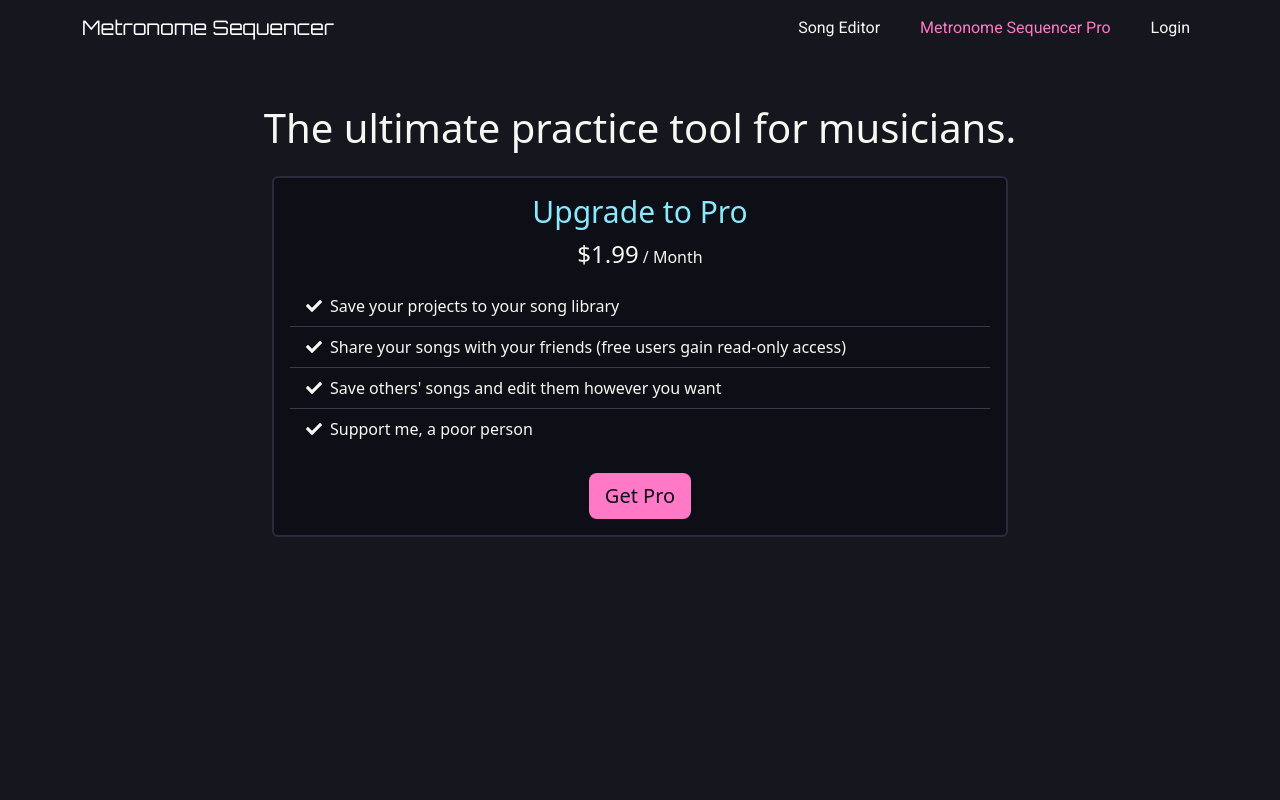
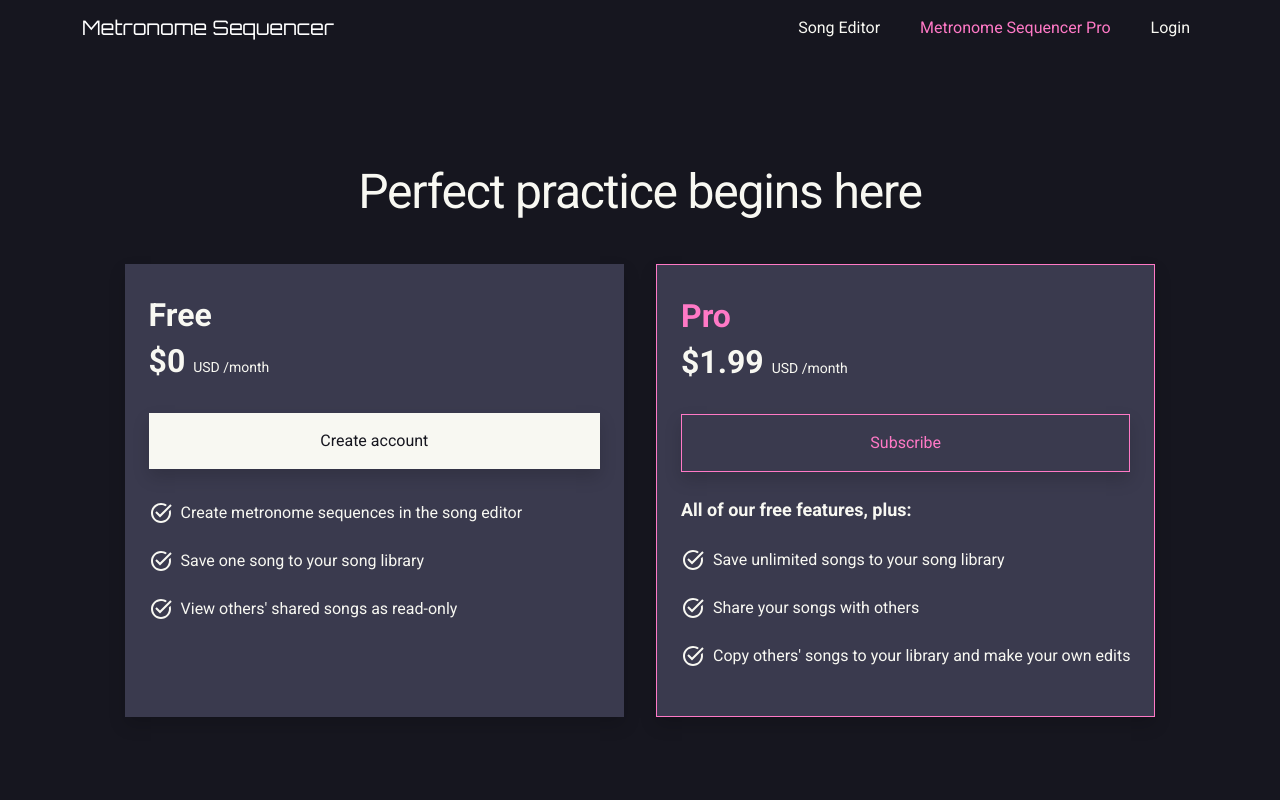
Before and after one commit to oceanhillman/metronome-sequencer, a Next.js app: page /get-pro in a window 1280 px wide. Shown: the top 800 px of the page. Built offline with nearby package versions, Linux system fonts and the light colour scheme; no server answers.

Commit message:
Update pro features page design

```diff
--- a/src/app/get-pro/GetPro.jsx
+++ b/src/app/get-pro/GetPro.jsx
@@ -1,7 +1,7 @@
 'use client';
 import { useState, useEffect } from 'react';
 import { useUser } from '@auth0/nextjs-auth0/client';
-import { Container, Row, Col, Card, Button, ListGroup } from 'react-bootstrap';
+import Image from 'next/image';
 import { FaCheck } from 'react-icons/fa';
 import { isSubscribed } from '@lib/api';
 
@@ -9,23 +9,24 @@ const GetPro = () => {
     const { user, error: authError, isLoading } = useUser();
     const [subscribed, setSubscribed] = useState(false);
 
-    useEffect(() => {
-        if (isLoading || !user) {
-            setSubscribed(false);
-        } else if (user) {
-            async function getSubscriptionStatus() {
-                const subscriptionStatus = await isSubscribed(user.email);
-                setSubscribed(subscriptionStatus);
-            }
 
-            getSubscriptionStatus();
-        }
-    }, [user, isLoading]);
+
+    const CheckIcon = (props) => (
+        <svg
+          xmlns="http://www.w3.org/2000/svg"
+          viewBox="0 0 24 24"
+          width="24px"
+          height="24px"
+          fill="currentColor" // Inherits text color
+          className={props.className}
+        >
+          <path d="M 12 2 C 6.486 2 2 6.486 2 12 C 2 17.514 6.486 22 12 22 C 17.514 22 22 17.514 22 12 C 22 10.874 21.803984 9.7942031 21.458984 8.7832031 L 19.839844 10.402344 C 19.944844 10.918344 20 11.453 20 12 C 20 16.411 16.411 20 12 20 C 7.589 20 4 16.411 4 12 C 4 7.589 7.589 4 12 4 C 13.633 4 15.151922 4.4938906 16.419922 5.3378906 L 17.851562 3.90625 C 16.203562 2.71225 14.185 2 12 2 z M 21.292969 3.2929688 L 11 13.585938 L 7.7070312 10.292969 L 6.2929688 11.707031 L 11 16.414062 L 22.707031 4.7070312 L 21.292969 3.2929688 z"/>
+        </svg>
+      );
 
 
     const handleCheckout = async () => {
         if (!user) {
-            // If user is not authenticated, redirect to login
             window.location.href = '/api/auth/login';
             return;
         }
@@ -52,32 +53,62 @@ const GetPro = () => {
     };
 
     return (
-        <Container className="mt-5">
-            <h1 className="text-center mb-4 text-cultured">The ultimate practice tool for musicians.</h1>
-            <Row className="justify-content-center">
-                <Col md={8}>
-                    <Card className="!bg-chinese-black border-2 !border-muted-blue">
-                        <Card.Body>
-                            <Card.Title className="text-center !text-cyan !text-3xl">Upgrade to Pro</Card.Title>
-                            <Card.Text className="text-center !text-cultured">
-                                <span className="text-2xl text-bold">$1.99</span> / Month
-                            </Card.Text>
-                            <ListGroup variant="flush" className="!bg-chinese-black">
-                                <ListGroup.Item className="!bg-inherit !text-cultured !border-arsenic !flex !flex-row !items-center"><FaCheck className="mr-2" />Save your projects to your song library</ListGroup.Item>
-                                <ListGroup.Item className="!bg-inherit !text-cultured !border-arsenic !flex !flex-row !items-center"><FaCheck className="mr-2" />Share your songs with your friends (free users gain read-only access)</ListGroup.Item>
-                                <ListGroup.Item className="!bg-inherit !text-cultured !border-arsenic !flex !flex-row !items-center"><FaCheck className="mr-2" />Save others' songs and edit them however you want</ListGroup.Item>
-                                <ListGroup.Item className="!bg-inherit !text-cultured !border-arsenic !flex !flex-row !items-center"><FaCheck className="mr-2" />Support me, a poor person</ListGroup.Item>
-                            </ListGroup>
-                            <div className="d-flex justify-content-center mt-4">
-                                <Button onClick={handleCheckout} variant="primary" size="lg" className="!bg-persian-pink !text-chinese-black !font-medium !border-none">
-                                    Get Pro
-                                </Button>
-                            </div>
-                        </Card.Body>
-                    </Card>
-                </Col>
-            </Row>
-        </Container>
+        <div className="text-cultured font-roboto min-h-screen bg-eerie-black ">
+            <section className="bg-eerie-black pt-8 px-4 md:pt-28 lg:pb-4 w-screen lg:w-full">
+                <h1 className="text-left lg:text-center text-4xl tracking-tight leading-none sm:text-5xl">
+                    Perfect practice begins here
+                </h1>
+            </section>
+            <section className="bg-eerie-black">
+                <div className="grid grid-cols-1 lg:grid-cols-2 gap-8 p-4">
+                    <div className="bg-arsenic p-4 shadow">
+                        <h2 className="font-bold my-2">Free</h2>
+                        <h2><span className="font-bold">$0 </span><span className="text-sm">USD /month</span></h2>
+                        <a href="/api/auth/login" className="w-full mt-4 xl:mt-0 inline-flex items-center justify-center px-5 py-3 shadow text-base no-underline font-medium text-center text-eerie-black bg-cultured hover:bg-primary-800 focus:ring-4 focus:ring-primary-300">
+                            Create account
+                        </a>
+                        <li className="mt-8 mb-4 flex">
+                            <span className="mr-2 inline-block">
+                                <CheckIcon />
+                            </span>Create metronome sequences in the song editor
+                        </li>
+                        <li className="my-4 flex">
+                            <span className="mr-2 inline-block">
+                                <CheckIcon />
+                            </span>Save one song to your song library
+                        </li>
+                        <li className="my-4 flex">
+                            <span className="mr-2 inline-block">
+                                <CheckIcon />
+                            </span>View others' shared songs as read-only
+                        </li>
+                    </div>
+                    <div className="bg-arsenic p-4 border-1 border-persian-pink shadow">
+                        <h2 className="font-bold my-2 text-persian-pink">Pro</h2>
+                        <h2><span className="font-bold">$1.99 </span> <span className="!text-sm">USD /month</span></h2>
+                        <button onClick={handleCheckout} className="w-full mt-4 xl:mt-0 inline-flex items-center justify-center px-5 py-3 shadow text-base no-underline font-medium text-center text-persian-pink border-1 border-persian-pink hover:bg-arsenic focus:ring-4 focus:ring-gray-100">
+                            Subscribe
+                        </button>
+                        <p className="mt-4 font-bold text-lg">All of our free features, plus:</p>
+                        <li className="my-4 flex">
+                            <span className="mr-2 inline-block">
+                                <CheckIcon />
+                            </span>Save unlimited songs to your song library
+                        </li>
+                        <li className="my-4 flex">
+                            <span className="mr-2 inline-block">
+                                <CheckIcon />
+                            </span>Share your songs with others
+                        </li>
+                        <li className="my-4 flex">
+                            <span className="mr-2 inline-block">
+                                <CheckIcon />
+                            </span>Copy others' songs to your library and make your own edits
+                        </li>
+                    </div>
+                </div>
+            </section>
+        </div>
     );
 };
 
```
